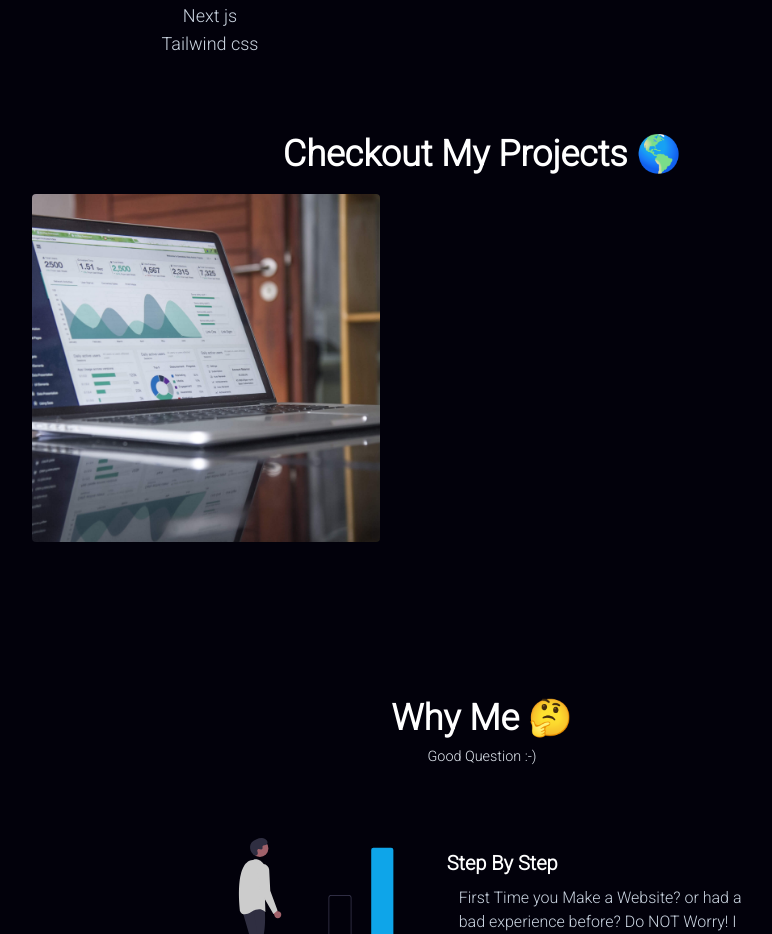
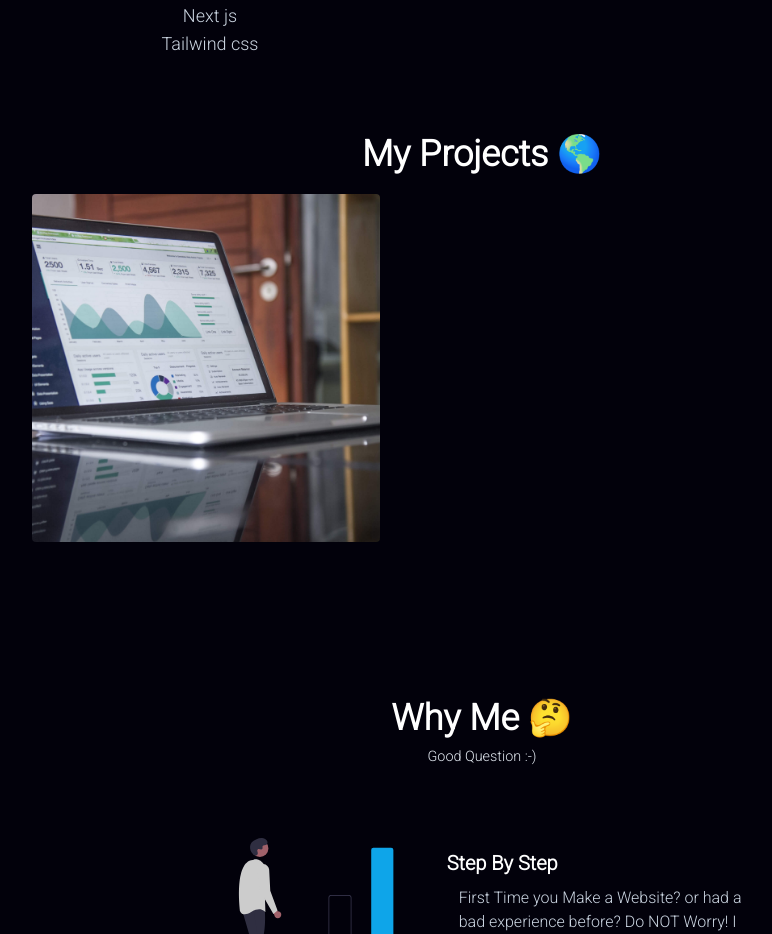
Before and after one commit to mohammed884/port, a Next.js app in the folder app/: page / in a window 1280 px wide. Shown: the part 1805-2739 px from the top of the page, without its empty margins (158-930 px from the left). Built offline with nearby package versions, Linux system fonts and the light colour scheme; a web font is replaced by a local one.

Commit message:
edit project h1

```diff
--- a/app/components/projects.js
+++ b/app/components/projects.js
@@ -26,7 +26,7 @@ export default function Projects() {
     return (
         <div className="w-[85%] min-h-[60vh] mx-auto text-center">
             <div>
-                <h1 className="text-text_primary sm:text-3xl md:text-4xl mx-auto font-bold">Checkout My Projects 🌎</h1>
+                <h1 className="text-text_primary sm:text-3xl md:text-4xl mx-auto font-bold">My Projects 🌎</h1>
             </div>
             <div className="md:w-[100%] mx-auto grid sm:grid-cols-1 md:grid-cols-2 2xl:grid-cols-3 gap-4 mt-5">
                 {
```
